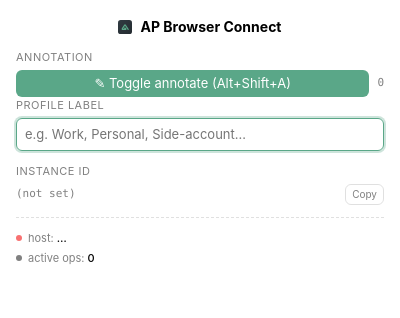
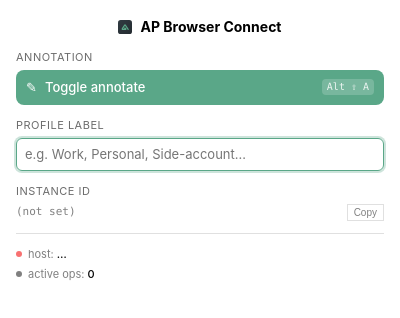
Before and after one commit to Autopoies/ap-browser-connect, a browser extension: page extension/popup.html in a window 400 px wide. Drawn offline with Linux system fonts and the light colour scheme.

Commit message:
ui(popup): polish annotation toggle — full-width button with inline shortcut + count pill
Replaces the floating '0' counter (visually detached) with a count pill
inside the button (hidden at zero), adds a kbd-style shortcut badge, a
brief ✓/✗ press feedback, solid status separator instead of dashed, and
unifies the connected dot with the brand accent green.

```diff
--- a/extension/popup.html
+++ b/extension/popup.html
@@ -41,7 +41,7 @@
       label {
         display: block;
         font-size: 11px;
-        color: var(--muted);
+        color: color-mix(in srgb, CanvasText 58%, transparent);
         margin-bottom: 4px;
         text-transform: uppercase;
         letter-spacing: 0.5px;
@@ -78,22 +78,57 @@
         min-width: 0;
         user-select: all;
       }
-      button {
-        padding: 4px 10px;
+      .annotate-btn {
+        width: 100%;
+        display: flex;
+        align-items: center;
+        gap: 8px;
+        padding: 8px 10px;
         background: var(--accent);
         color: white;
         border: none;
-        border-radius: 6px;
+        border-radius: 8px;
         font: inherit;
         cursor: pointer;
+        margin-bottom: 12px;
       }
-      button:hover {
-        filter: brightness(1.1);
+      .annotate-btn:hover {
+        filter: brightness(1.08);
+      }
+      .annotate-btn .ab-icon {
+        font-size: 13px;
+        line-height: 1;
+      }
+      .annotate-btn .ab-label {
+        flex: 1;
+        text-align: left;
+        font-weight: 500;
+        white-space: nowrap;
+        overflow: hidden;
+        text-overflow: ellipsis;
+      }
+      .annotate-btn kbd {
+        font: 10px/1 ui-monospace, SFMono-Regular, Menlo, monospace;
+        color: color-mix(in srgb, white 85%, transparent);
+        background: rgba(255, 255, 255, 0.18);
+        padding: 3px 5px;
+        border-radius: 4px;
+        white-space: nowrap;
+      }
+      .annotate-btn .ab-count {
+        min-width: 18px;
+        height: 18px;
+        padding: 0 5px;
+        border-radius: 9px;
+        background: #ef4444;
+        color: #fff;
+        font: 700 10px/18px ui-monospace, SFMono-Regular, Menlo, monospace;
+        text-align: center;
       }
       .status {
         margin-top: 12px;
         padding-top: 12px;
-        border-top: 1px dashed var(--border);
+        border-top: 1px solid var(--border);
         font-size: 11px;
         color: var(--muted);
         display: flex;
@@ -117,7 +152,7 @@
         flex-shrink: 0;
       }
       .dot.connected {
-        background: #4ade80;
+        background: var(--accent);
       }
       .dot.disconnected {
         background: #f87171;
@@ -131,6 +166,7 @@
         background: transparent;
         color: var(--muted);
         border: 1px solid var(--border);
+        flex-shrink: 0;
       }
     </style>
   </head>
@@ -166,17 +202,18 @@
     </h1>
 
     <label>Annotation</label>
-    <div class="row">
-      <button class="toggle-btn" id="annotateBtn" style="flex: 1">
-        ✎ Toggle annotate (Alt+Shift+A)
-      </button>
+    <button class="annotate-btn" id="annotateBtn">
+      <span class="ab-icon">✎</span>
+      <span class="ab-label">Toggle annotate</span>
+      <kbd>Alt ⇧ A</kbd>
       <span
-        class="id"
+        class="ab-count"
         id="annotateCount"
-        title="elements annotated on the active tab"
+        title="elements pinned on the active tab"
+        hidden
         >0</span
       >
-    </div>
+    </button>
 
     <label for="label">Profile Label</label>
     <input
--- a/extension/popup.js
+++ b/extension/popup.js
@@ -9,12 +9,20 @@ const opsDot = document.getElementById("opsDot");
 const opsCount = document.getElementById("opsCount");
 
 const annotateBtn = document.getElementById("annotateBtn");
+const annotateLabel = annotateBtn.querySelector(".ab-label");
 const annotateCount = document.getElementById("annotateCount");
 
 annotateBtn.addEventListener("click", async () => {
+	const original = annotateLabel.textContent;
 	try {
 		const r = await chrome.runtime.sendMessage({ method: "toggle-annotate" });
-		if (r && r.ok === false && r.error) annotateBtn.title = r.error;
+		if (r && r.ok === false && r.error) {
+			annotateBtn.title = r.error;
+			annotateLabel.textContent = "✗ " + r.error.slice(0, 22);
+		} else {
+			annotateLabel.textContent = "✓ Toggled";
+		}
+		setTimeout(() => (annotateLabel.textContent = original), 1200);
 	} catch (_) {}
 	refreshAnnotateCount();
 });
@@ -22,7 +30,10 @@ annotateBtn.addEventListener("click", async () => {
 async function refreshAnnotateCount() {
 	try {
 		const r = await chrome.runtime.sendMessage({ method: "annotations.count" });
-		if (r && r.ok) annotateCount.textContent = String(r.count);
+		if (r && r.ok) {
+			annotateCount.textContent = String(r.count);
+			annotateCount.hidden = r.count === 0;
+		}
 	} catch (_) {}
 }
 
```
Also changed, not shown: extension/annotate-ui.js (+9 -8 lines).
